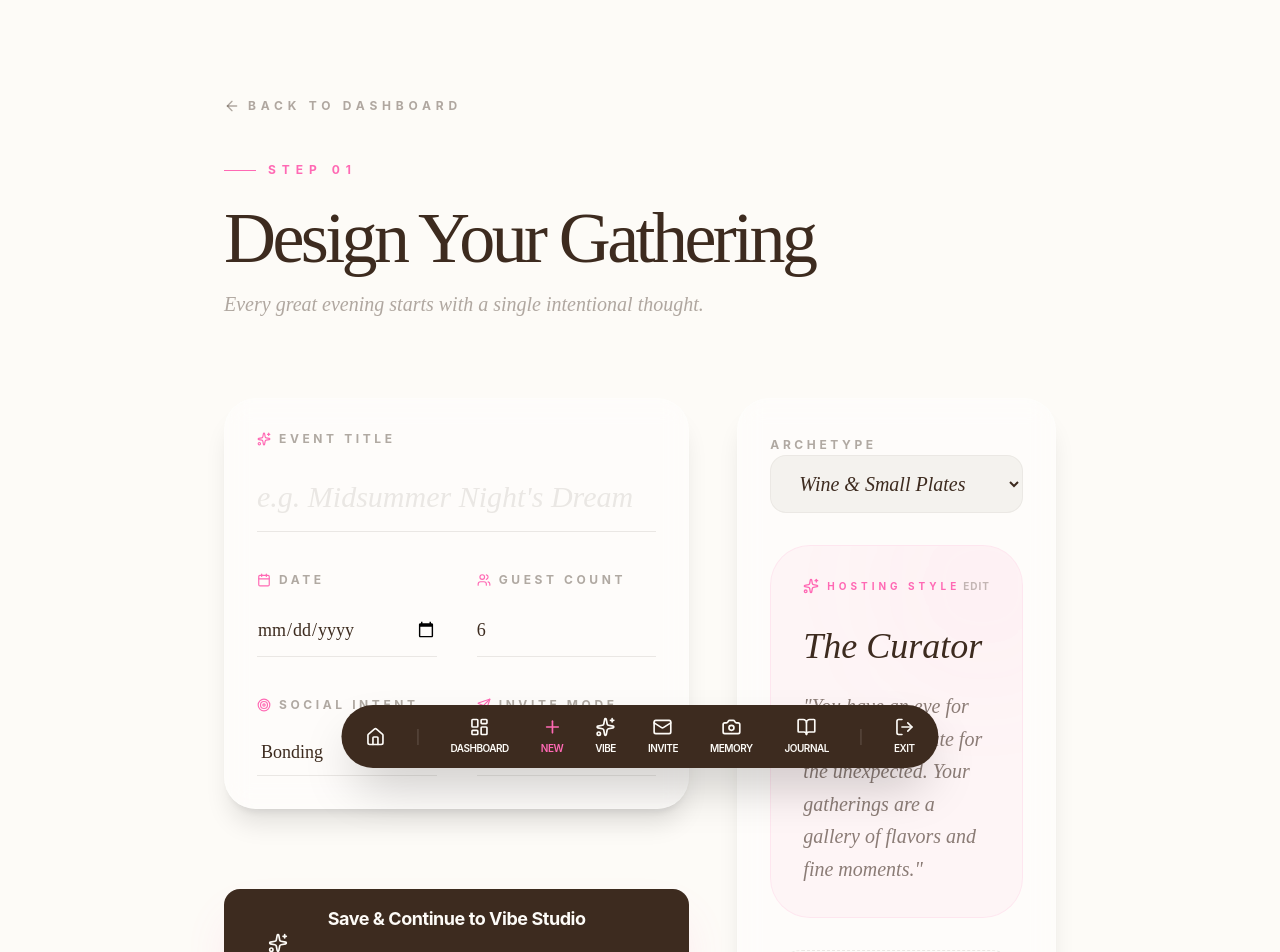
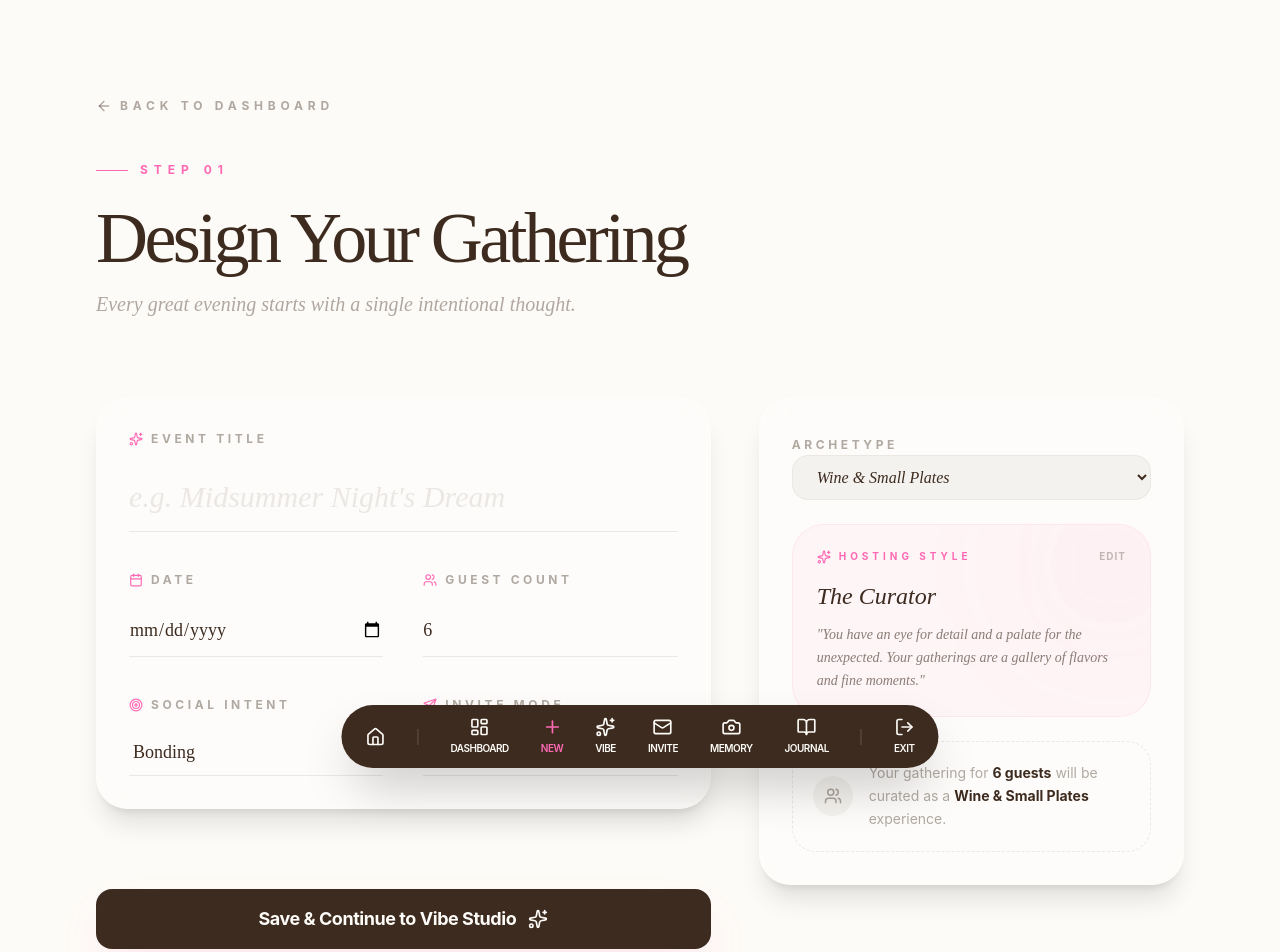
Before and after one commit to tanushreetiwari59/The-Supper-Edit, a React (Vite) app: page /create in a window 1280 px wide. Shown: the top 952 px of the page. Built offline with nearby package versions, Linux system fonts and the light colour scheme; sample sign-in values are in the browser's storage.

Commit message:
fix:  Correct the alignment

```diff
--- a/src/index.css
+++ b/src/index.css
@@ -27,7 +27,7 @@
 }
 
 .btn-primary {
-  @apply bg-brand-brown text-brand-beige px-8 py-4 rounded-2xl font-bold tracking-tight transition-all duration-300 hover:bg-brand-pink hover:text-white hover:shadow-[0_10px_20px_rgba(255,105,180,0.3)] active:scale-95;
+  @apply flex items-center justify-center bg-brand-brown text-brand-beige px-8 py-4 rounded-2xl font-bold tracking-tight transition-all duration-300 hover:bg-brand-pink hover:text-white hover:shadow-[0_10px_20px_rgba(255,105,180,0.3)] active:scale-95;
 }
 
 .btn-secondary {
--- a/src/pages/CreatePage.tsx
+++ b/src/pages/CreatePage.tsx
@@ -79,7 +79,7 @@ export default function CreatePage() {
       initial={{ opacity: 0 }}
       animate={{ opacity: 1 }}
       exit={{ opacity: 0 }}
-      className="max-w-4xl mx-auto px-8 pt-24 pb-32"
+      className="max-w-6xl mx-auto px-8 pt-24 pb-32"
     >
       <Link to="/dashboard" className="inline-flex items-center gap-2 text-xs uppercase tracking-[0.4em] font-bold text-brand-brown/40 hover:text-brand-pink transition-colors mb-12 group">
         <ArrowLeft size={16} className="group-hover:-translate-x-1 transition-transform" /> Back to Dashboard
@@ -183,11 +183,11 @@ export default function CreatePage() {
 
         <div className="lg:col-span-5">
           <div className="editorial-card glass-panel sticky top-32">
-            <div className="space-y-8">
-              <div className="space-y-4">
+            <div className="space-y-6">
+              <div className="space-y-3">
                 <label className="text-xs uppercase tracking-[0.3em] font-bold text-brand-brown/40">Archetype</label>
                 <select
-                  className="w-full bg-brand-brown/5 border border-brand-brown/5 rounded-2xl px-6 py-4 text-xl font-serif italic focus:outline-none focus:ring-2 focus:ring-brand-pink/20 transition-all cursor-pointer"
+                  className="w-full bg-brand-brown/5 border border-brand-brown/5 rounded-2xl px-5 py-3 text-base font-serif italic focus:outline-none focus:ring-2 focus:ring-brand-pink/20 transition-all cursor-pointer"
                   value={formData.archetype}
                   onChange={e => setFormData({ ...formData, archetype: e.target.value })}
                 >
@@ -199,13 +199,13 @@ export default function CreatePage() {
                 initial={{ opacity: 0, y: 20 }}
                 animate={{ opacity: 1, y: 0 }}
                 key={formData.archetype}
-                className="p-8 bg-brand-pink/5 rounded-[2.5rem] border border-brand-pink/10 relative overflow-hidden"
+                className="p-6 bg-brand-pink/5 rounded-[2rem] border border-brand-pink/10 relative overflow-hidden"
               >
                 <div className="absolute -top-10 -right-10 w-40 h-40 bg-brand-pink/5 rounded-full blur-3xl" />
 
-                <div className="flex justify-between items-center mb-8 relative z-10">
+                <div className="flex justify-between items-center mb-4 relative z-10">
                   <div className="flex items-center gap-2">
-                    <Sparkles className="text-brand-pink" size={16} />
+                    <Sparkles className="text-brand-pink" size={14} />
                     <span className="text-[10px] uppercase tracking-[0.4em] text-brand-pink font-bold">Hosting Style</span>
                   </div>
                   <button
@@ -217,26 +217,26 @@ export default function CreatePage() {
                   </button>
                 </div>
 
-                <h4 className="text-4xl font-serif italic mb-6 relative z-10">
+                <h4 className="text-2xl font-serif italic mb-3 relative z-10">
                   {HOST_PERSONALITIES[formData.archetype as keyof typeof HOST_PERSONALITIES].title}
                 </h4>
 
                 {isEditingStyle ? (
                   <textarea
-                    className="w-full bg-white/50 border border-brand-pink/20 rounded-2xl p-6 text-lg font-serif italic leading-relaxed text-brand-brown/70 focus:outline-none focus:ring-2 focus:ring-brand-pink/20 min-h-[150px] relative z-10 shadow-inner"
+                    className="w-full bg-white/50 border border-brand-pink/20 rounded-2xl p-4 text-sm font-serif italic leading-relaxed text-brand-brown/70 focus:outline-none focus:ring-2 focus:ring-brand-pink/20 min-h-[120px] relative z-10 shadow-inner"
                     value={formData.customHostingStyle || HOST_PERSONALITIES[formData.archetype as keyof typeof HOST_PERSONALITIES].description}
                     onChange={e => setFormData({ ...formData, customHostingStyle: e.target.value })}
                   />
                 ) : (
-                  <p className="text-xl font-serif italic text-brand-brown/60 leading-relaxed relative z-10">
+                  <p className="text-sm font-serif italic text-brand-brown/60 leading-relaxed relative z-10">
                     "{formData.customHostingStyle || HOST_PERSONALITIES[formData.archetype as keyof typeof HOST_PERSONALITIES].description}"
                   </p>
                 )}
               </motion.div>
 
-              <div className="p-8 rounded-[2rem] border border-dashed border-brand-brown/10 flex items-center gap-6">
-                <div className="w-12 h-12 rounded-full bg-brand-brown/5 flex items-center justify-center flex-shrink-0">
-                  <Users className="text-brand-brown/40" size={20} />
+              <div className="p-5 rounded-[1.5rem] border border-dashed border-brand-brown/10 flex items-center gap-4">
+                <div className="w-10 h-10 rounded-full bg-brand-brown/5 flex items-center justify-center flex-shrink-0">
+                  <Users className="text-brand-brown/40" size={18} />
                 </div>
                 <p className="text-sm text-brand-brown/40 leading-relaxed">
                   Your gathering for <span className="text-brand-brown font-bold">{formData.guestCount} guests</span> will be curated as a <span className="text-brand-brown font-bold">{formData.archetype}</span> experience.
```
Also changed, not shown: Screenshot 2026-04-04 at 5.49.45 PM.png (added), 1 other file (tests, documents, lock files or other folders).
